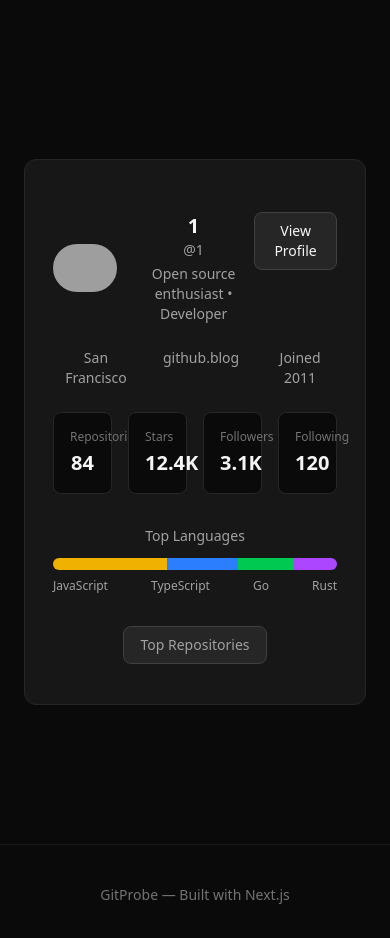
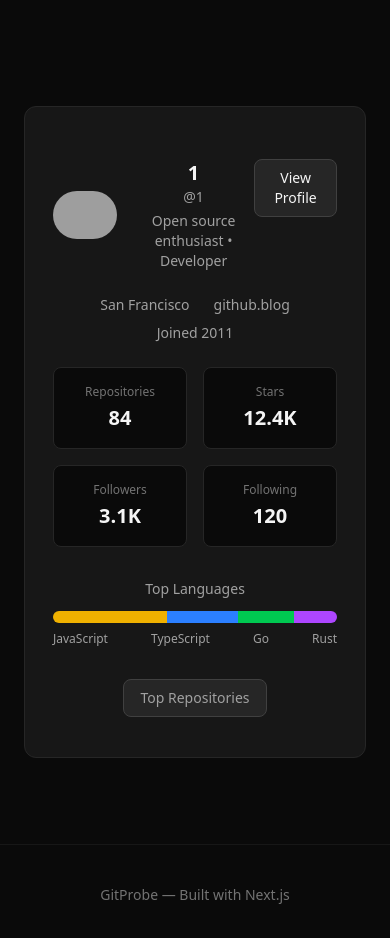
Before and after one commit to shamil-tp/git-probe, a Next.js app: page /probe/1 in a window 390 px wide. Shown: the top 938 px of the page. Built offline with nearby package versions, Linux system fonts and the light colour scheme; grey boxes are pictures that could not be loaded.

Commit message:
preview card updated

```diff
--- a/components/ProfilePreview.tsx
+++ b/components/ProfilePreview.tsx
@@ -33,7 +33,8 @@ export default function ProfilePreview({username}:{username:string | null}) {
 
 
       {/* Metadata */}
-      <div className="flex gap-6 text-sm text-neutral-400 mb-6">
+      {/* <div className="flex justify-between items-end md:justify-center gap-6 text-sm text-neutral-400 mb-6"> */}
+      <div className="flex flex-wrap justify-center gap-x-6 gap-y-2 text-sm text-neutral-400 mb-6">
         <p>San Francisco</p>
         <p>github.blog</p>
         <p>Joined 2011</p>
@@ -41,7 +42,7 @@ export default function ProfilePreview({username}:{username:string | null}) {
 
 
       {/* Stats */}
-      <div className="grid grid-cols-4 gap-4 mb-8">
+      <div className="grid grid-cols-2 md:grid-cols-4 gap-4 mb-8">
 
   <div className="bg-neutral-950 border border-neutral-800 rounded-lg p-4">
     <p className="text-xs text-neutral-500">Repositories</p>
--- a/components/UserSearchCard.tsx
+++ b/components/UserSearchCard.tsx
@@ -15,7 +15,7 @@ export default function UserSearchCard({
   repos,
 }: Props) {
   return (
-    <Link href={`/probe/${username}`} className="max-w-xl mx-auto mt-5 flex items-center justify-between gap-3 bg-neutral-900 border border-neutral-800 rounded-lg px-5 py-4 hover:border-neutral-700 transition">
+    <Link href={`/probe/${username}`} className="max-w-xl mx-auto mt-5 flex items-center w-[90vw] md:w-auto justify-between gap-3 bg-neutral-900 border border-neutral-800 rounded-lg px-5 py-4 hover:border-neutral-700 transition">
 
       {/* Left */}
       <div className="flex items-center gap-3">
```
Lines whose indentation alone changed are shown as unchanged.
